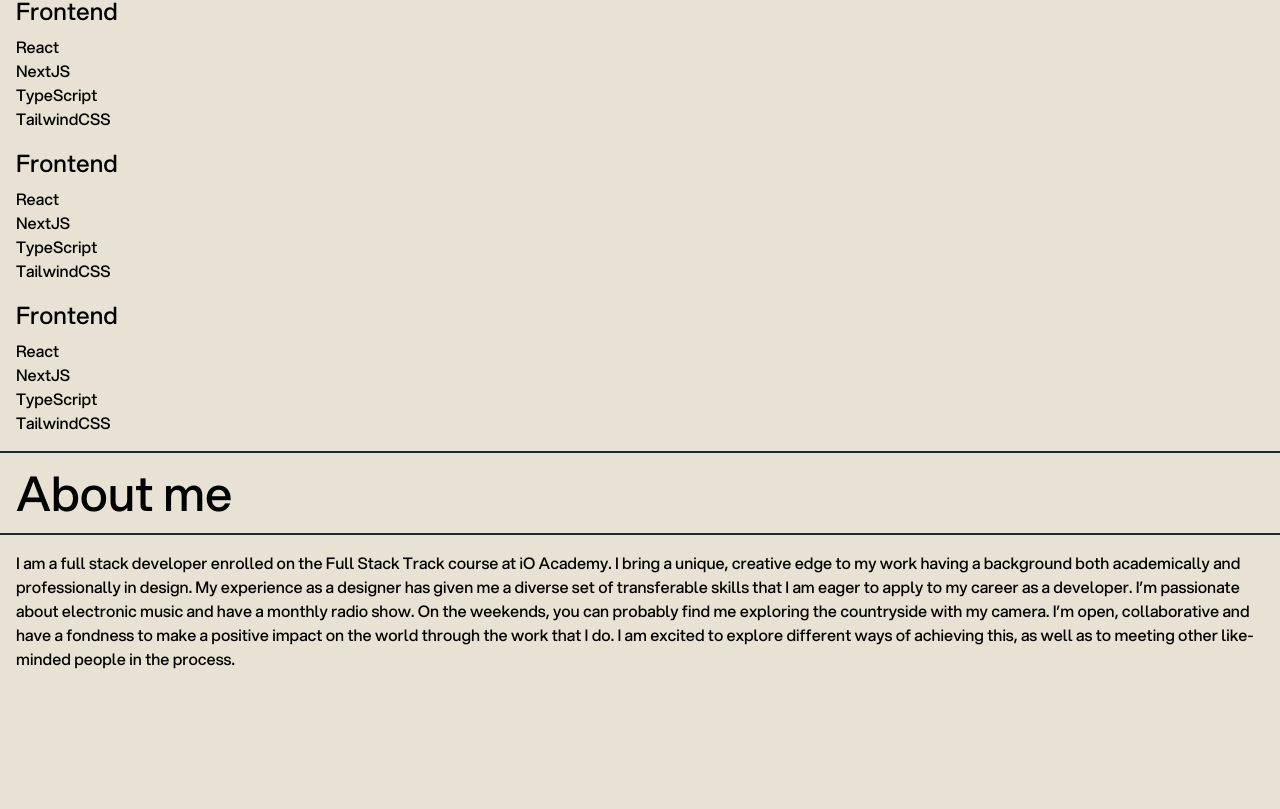
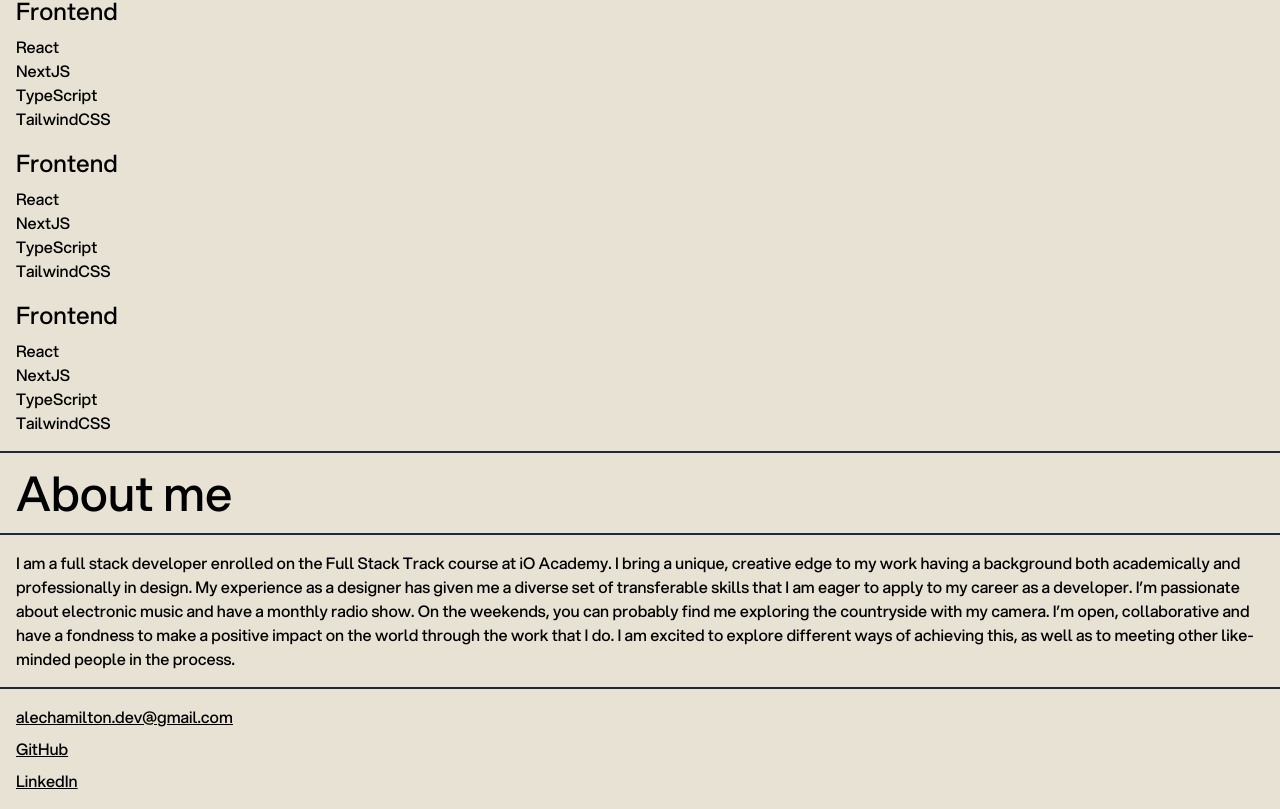
Before and after one commit to alec-hamilton/svelte-portfolio, a SvelteKit app: page / in a window 1280 px wide. Shown: the part 1785-2594 px from the top of the page. Before the commit the page ends 2472 px from the top, so only its background shows below. Built offline with nearby package versions, Linux system fonts and the light colour scheme.

Commit message:
feat: footer added and styled

```diff
--- a/src/routes/+layout.svelte
+++ b/src/routes/+layout.svelte
@@ -5,10 +5,20 @@
 <header class="flex flex-col p-4 border-b-2 border-slate-800">
   <h1 class="font-display">Alec Hamilton</h1>
   <p class="text-xl">Full Stack Developer</p>
-	<address class="not-italic text-sm pt-1 underline"><a href="mailto:alechamilton.dev@gmail.com">alechamilton.dev@gmail.com</a></address>
+  <address class="not-italic text-sm pt-1 underline">
+    <a href="mailto:alechamilton.dev@gmail.com">alechamilton.dev@gmail.com</a>
+  </address>
 </header>
 
 <slot />
+
+<footer class="flex flex-col p-4 gap-2 border-t-2 border-slate-800">
+  <address class="not-italic underline">
+    <a href="mailto:alechamilton.dev@gmail.com">alechamilton.dev@gmail.com</a>
+  </address>
+  <a href="https://github.com/alec-hamilton" class="underline">GitHub</a>
+  <a href="https://www.linkedin.com/in/alechamilton/" class="underline">LinkedIn</a>
+</footer>
 
 <style lang="postcss">
   :global(body) {
```
Lines whose indentation alone changed are shown as unchanged.
